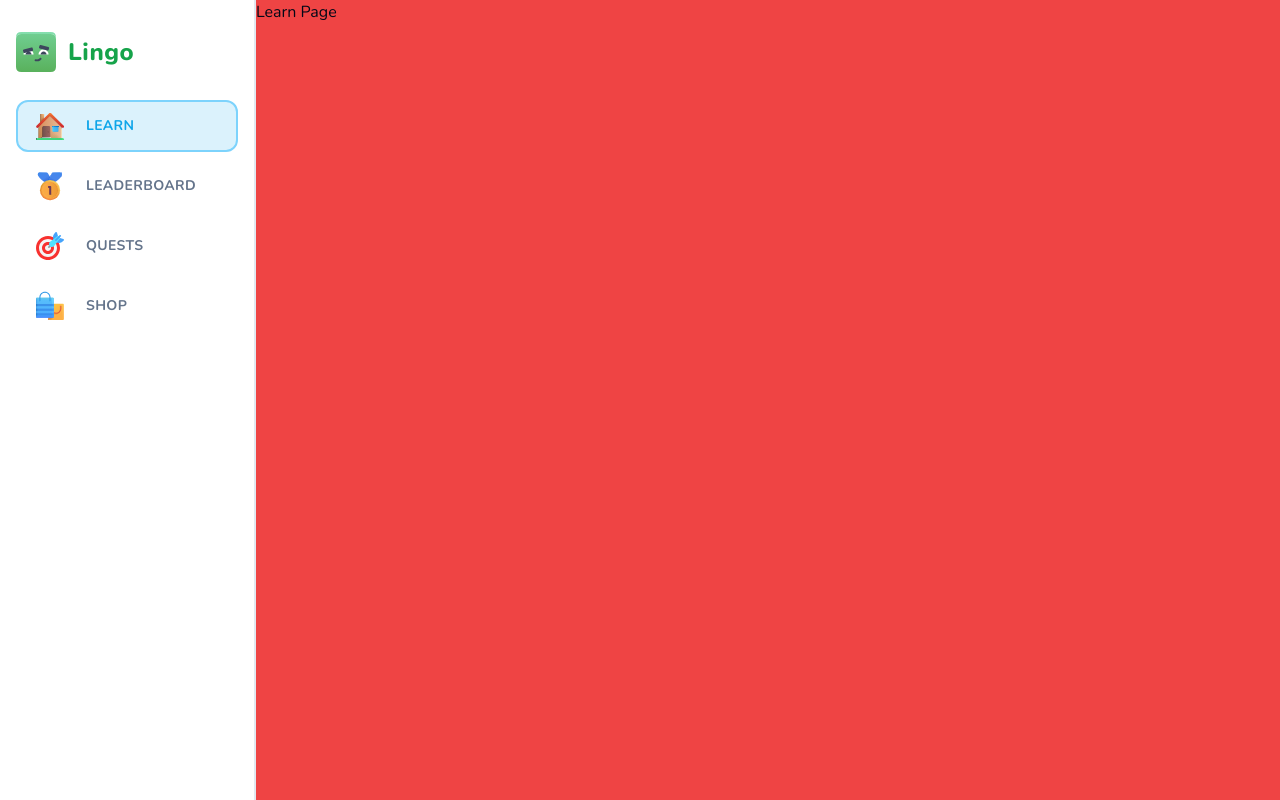
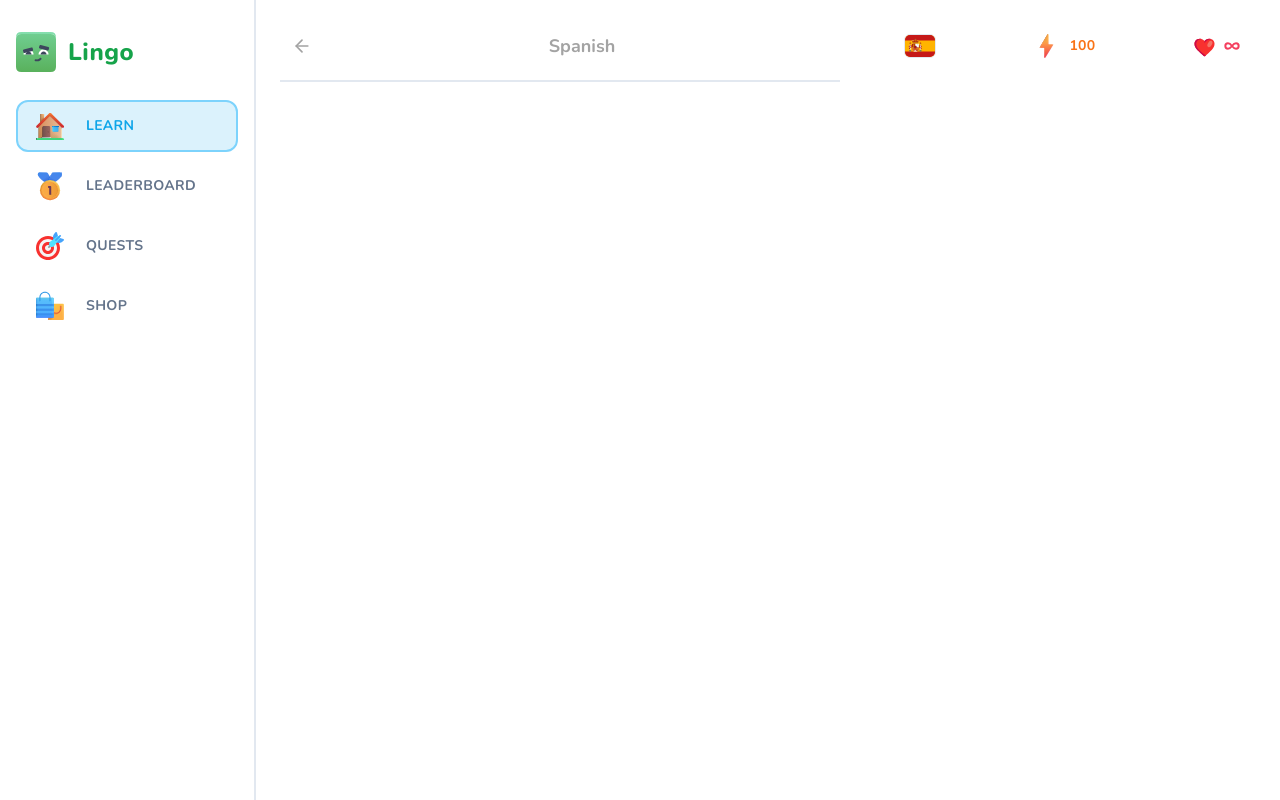
Before and after one commit to chrstief/Lingo, a Next.js app: page /learn in a window 1280 px wide. Built offline with nearby package versions, Linux system fonts and the light colour scheme.

Commit message:
Learn Page Wrappers

```diff
--- a/app/(main)/layout.tsx
+++ b/app/(main)/layout.tsx
@@ -11,7 +11,7 @@
       <MobileHeader />
       <Sidebar className="hidden lg:flex" />
       <main className="h-full pt-[50px] lg:pl-[256px] lg:pt-0">
-        <div className="h-full bg-red-500">{children}</div>
+        <div className="mx-auto h-full max-w-[1056px] pt-6">{children}</div>
       </main>
     </>
   );
--- /dev/null
+++ b/app/(main)/learn/header.tsx
@@ -0,0 +1,17 @@
+import { Button } from "@/components/ui/button";
+import { ArrowLeft } from "lucide-react";
+import Link from "next/link";
+
+export function Header({ title }: { title: string }) {
+  return (
+    <div className="sticky top-0 mb-5 flex items-center justify-between border-b-2 bg-white pb-4 text-neutral-400 lg:z-50 lg:mt-[-28px] lg:pt-[28px]">
+      <Link href="/courses">
+        <Button variant="ghost" size="sm">
+          <ArrowLeft className="h-5 w-5 stroke-2 text-neutral-400" />
+        </Button>
+      </Link>
+      <h1 className="text-lg font-bold">{title}</h1>
+      <div />
+    </div>
+  );
+}
--- a/app/(main)/learn/page.tsx
+++ b/app/(main)/learn/page.tsx
@@ -1,3 +1,22 @@
+import { FeedWrapper } from "@/components/feed-wrapper";
+import { StickyWrapper } from "@/components/sticky-wrapper";
+import { UserProgress } from "@/components/user-progress";
+import { Header } from "./header";
+
 export default function LearnPage() {
-  return <div>Learn Page</div>;
+  return (
+    <div className="flex flex-row-reverse gap-[48px] px-6">
+      <StickyWrapper>
+        <UserProgress
+          activeCourse={{ title: "Spanish", imageSrc: "/es.svg" }}
+          hearts={5}
+          points={100}
+          hasActiveSubscription={true}
+        />
+      </StickyWrapper>
+      <FeedWrapper>
+        <Header title="Spanish" />
+      </FeedWrapper>
+    </div>
+  );
 }
--- /dev/null
+++ b/components/feed-wrapper.tsx
@@ -0,0 +1,3 @@
+export function FeedWrapper({ children }: { children: React.ReactNode }) {
+  return <div className="relative top-0 flex-1 pb-10">{children}</div>;
+}
--- /dev/null
+++ b/components/sticky-wrapper.tsx
@@ -0,0 +1,9 @@
+export function StickyWrapper({ children }: { children: React.ReactNode }) {
+  return (
+    <div className="sticky bottom-6 hidden w-[368px] self-end lg:block">
+      <div className="sticky top-6 flex min-h-[calc(100vh-48px)] flex-col gap-y-4">
+        {children}
+      </div>
+    </div>
+  );
+}
--- /dev/null
+++ b/components/user-progress.tsx
@@ -0,0 +1,60 @@
+import { InfinityIcon } from "lucide-react";
+import Image from "next/image";
+import Link from "next/link";
+import { Button } from "./ui/button";
+
+export function UserProgress({
+  activeCourse,
+  hearts,
+  points,
+  hasActiveSubscription,
+}: {
+  activeCourse: { imageSrc: string; title: string };
+  hearts: number;
+  points: number;
+  hasActiveSubscription: boolean;
+}) {
+  return (
+    <div className="flex w-full items-center justify-between gap-x-2">
+      <Link href="/courses">
+        <Button variant="ghost">
+          <Image
+            src={activeCourse.imageSrc}
+            alt={activeCourse.title}
+            width={32}
+            height={32}
+            className="rounded-md border"
+          />
+        </Button>
+      </Link>
+      <Link href="/shop">
+        <Button variant="ghost" className="text-orange-500">
+          <Image
+            src="/points.svg"
+            alt="Points"
+            width={28}
+            height={28}
+            className="mr-2"
+          />
+          {points}
+        </Button>
+      </Link>
+      <Link href="/shop">
+        <Button variant="ghost" className="text-rose-500">
+          <Image
+            src="/heart.svg"
+            alt="Points"
+            width={23}
+            height={23}
+            className="mr-2"
+          />
+          {hasActiveSubscription ? (
+            <InfinityIcon className="h-4 w-4 stroke-[3]" />
+          ) : (
+            hearts
+          )}
+        </Button>
+      </Link>
+    </div>
+  );
+}
```
